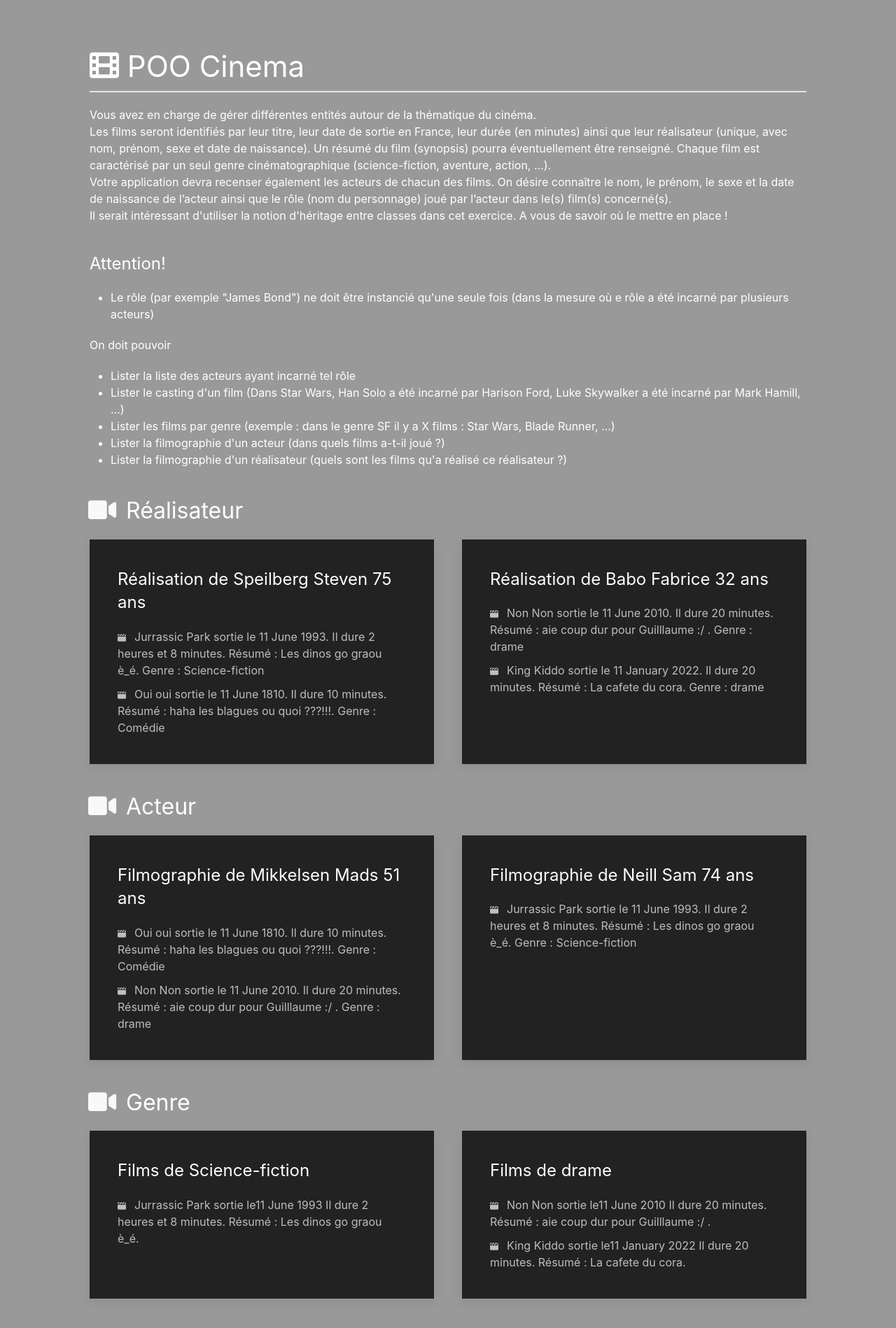
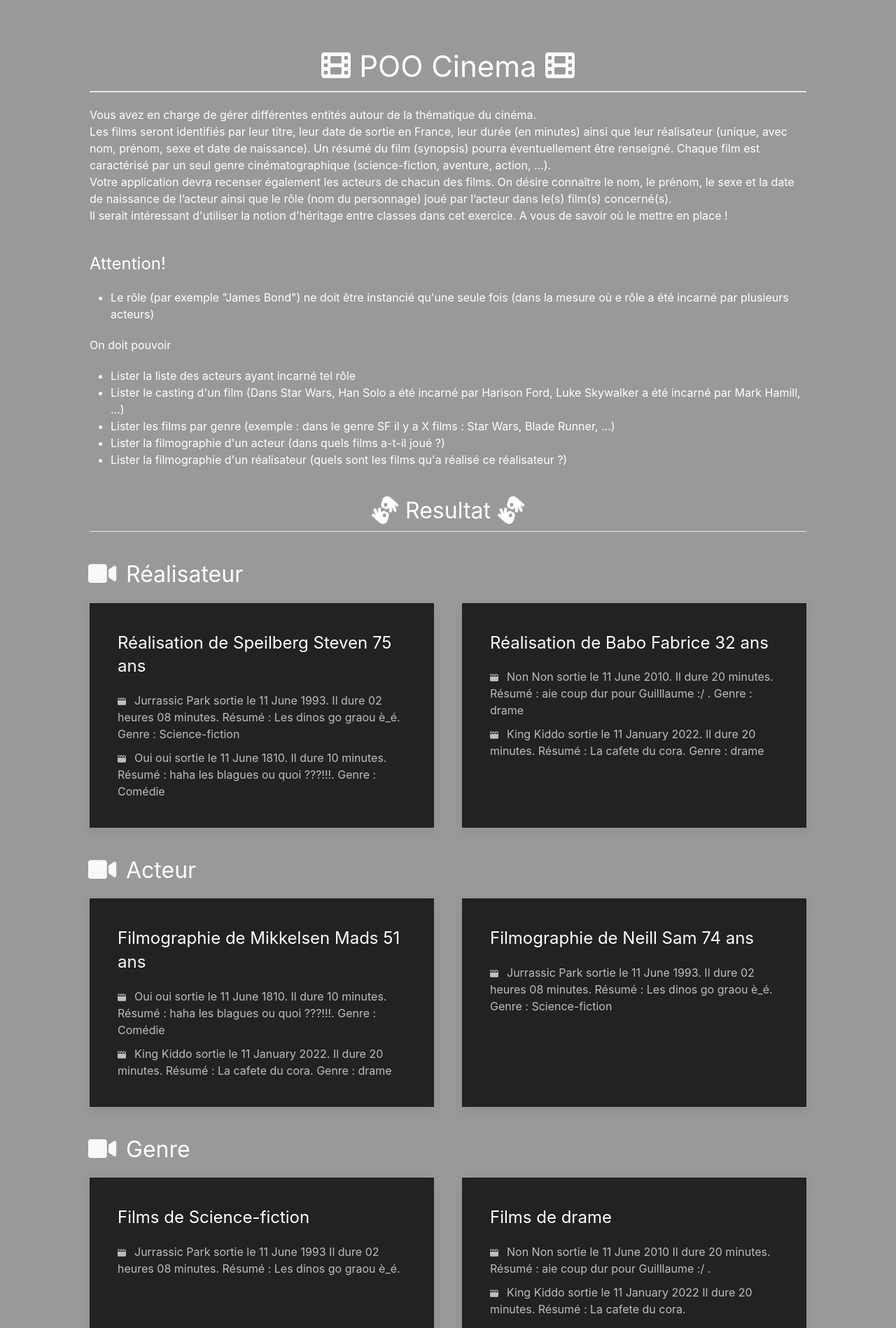
Before and after one commit to kor-2/EXE_CINEMA, a PHP site: page / in a window 1280 px wide. Shown: the top 1898 px of the page at 70% size. Run offline with PHP 8.4, Linux system fonts and the light colour scheme; some libraries are stand-ins or nearby versions.

Commit message:
fin front et fin exe

```diff
--- a/class/Film.php
+++ b/class/Film.php
@@ -56,16 +56,12 @@ class Film{
     }
     public function get_duree()
     {
-        $heure = floor($this->_duree /60);
-        $min = ($this->_duree % 60);
-        if ($heure != 0) {
-            return "$heure heures et $min minutes";
+
+        if ($this->_duree > 60) {
+            return strftime('%H heures %M minutes' ,mktime(0,$this->_duree));
         }else {
-            return "$min minutes";
+            return strftime('%M minutes' ,mktime(0,$this->_duree));
         }
-
-
-
     }
 
     public function set_duree($duree)
--- a/class/Genre.php
+++ b/class/Genre.php
@@ -50,7 +50,8 @@ class Genre {
         echo "<h3 class=\"uk-card-title\">Films de $this</h3>";
         echo "<ul class=\"uk-list\">";
         foreach ($this->_films as $film) {
-            echo " <li><i class=\"fa-solid fa-clapperboard fa-shake\"></i>".$film->get_titre()." sortie  le". $film->get_dateSortie()." Il dure ". $film->get_duree().". Résumé : ". $film->get_resume()."</li>";        }
+            echo " <li><i class=\"fa-solid fa-clapperboard fa-shake\"></i>".$film->get_titre()." sortie  le ". $film->get_dateSortie()." Il dure ". $film->get_duree().". Résumé : ". $film->get_resume()."</li>";
+        }
         echo"</ul></div></div>";
 
     }
--- a/class/Role.php
+++ b/class/Role.php
@@ -52,7 +52,6 @@ class Role
         echo "<ul class=\"uk-list\">";
         foreach ($this->_casting as $cast) {
             echo " <li><i class=\"fa-solid fa-clapperboard fa-shake\"></i>".$cast->getActeur()  ."</br>";
-
         }
         echo"</ul></div></div>";
 
--- a/index.php
+++ b/index.php
@@ -15,7 +15,7 @@
 
 
     <header class="uk-margin-large-top">
-        <h1 class="uk-heading-divider"> <i class="fa-solid fa-film fa-bounce"></i></i> POO Cinema</h1>
+        <h1 class="uk-heading-divider uk-text-center"> <i class="fa-solid fa-film fa-bounce"></i></i> POO Cinema <i class="fa-solid fa-film fa-bounce"></i></i></h1>
     </header>
 
 
@@ -53,6 +53,8 @@
             <li>Lister la filmographie d'un réalisateur (quels sont les films qu'a réalisé ce réalisateur ?)</li>
         </ul>
 
+        <h2 class="uk-heading-divider uk-text-center"> <i class="fa-solid fa-hands-asl-interpreting fa-spin"></i> Resultat <i class="fa-solid fa-hands-asl-interpreting fa-spin"></i></h2>
+
         <?php
 
         spl_autoload_register(function ($class_name) {
@@ -87,7 +89,7 @@
         $c1 = new Casting($DrGrant, $sNeill, $jPark);
         $c2 = new Casting($DrGrant, $kReeves, $jPark);
         $c3 = new Casting($superMan, $mMikkelsen, $ouioui);
-        $c3 = new Casting($guigou, $mMikkelsen, $nonnon);
+        $c3 = new Casting($guigou, $mMikkelsen, $kiddo);
 
 
 
@@ -129,6 +131,8 @@
             <div class="uk-child-width-1-2@s uk-grid-match" uk-grid>
                 <?php
                 $DrGrant->showRole();
+                $superMan->showRole();
+                $guigou->showRole();
                 ?>
             </div>
         </section>
@@ -137,6 +141,7 @@
             <div class="uk-child-width-1-2@s uk-grid-match" uk-grid>
                 <?php
                 $jPark->showCasting();
+                $kiddo->showCasting();
                 ?>
             </div>
         </section>
```
